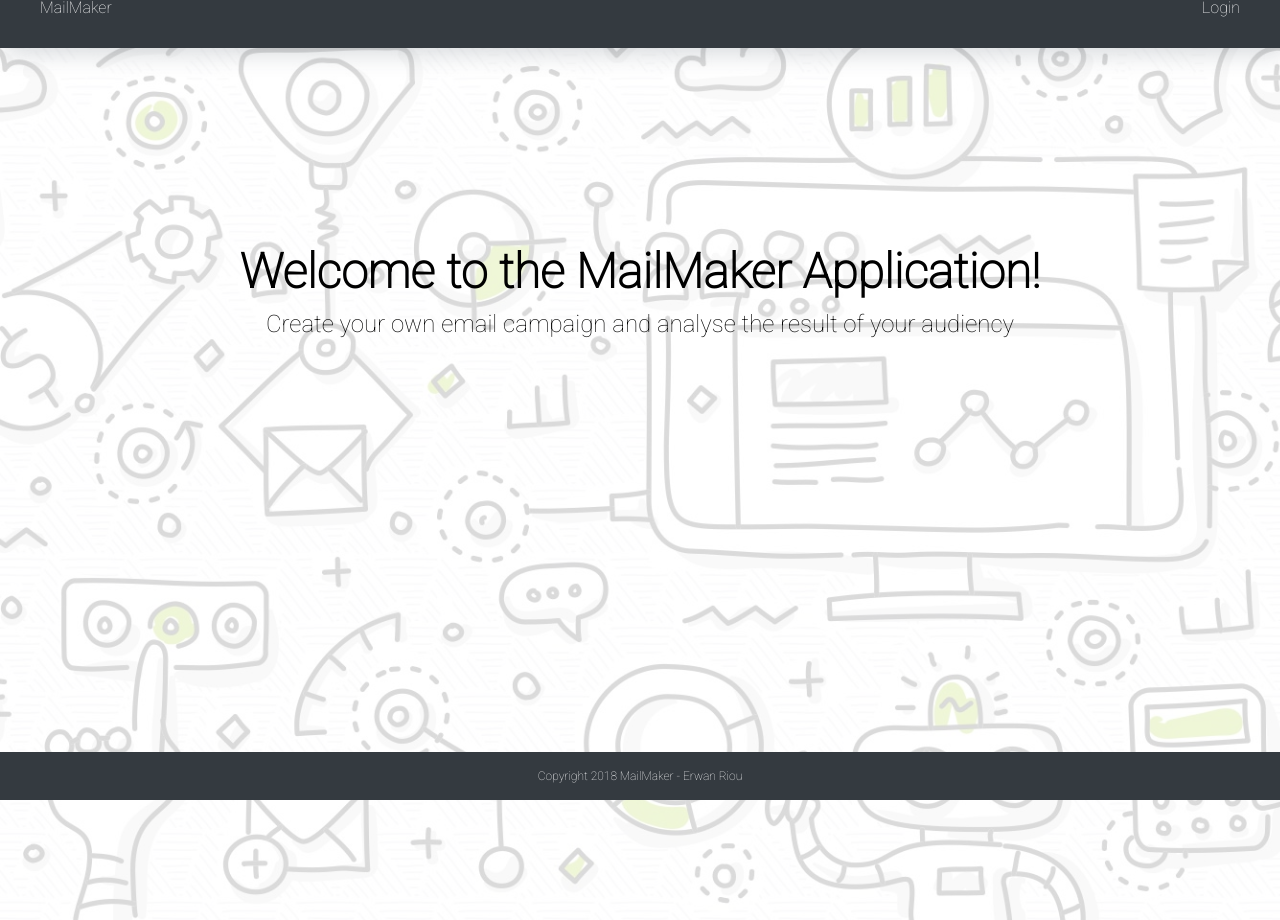
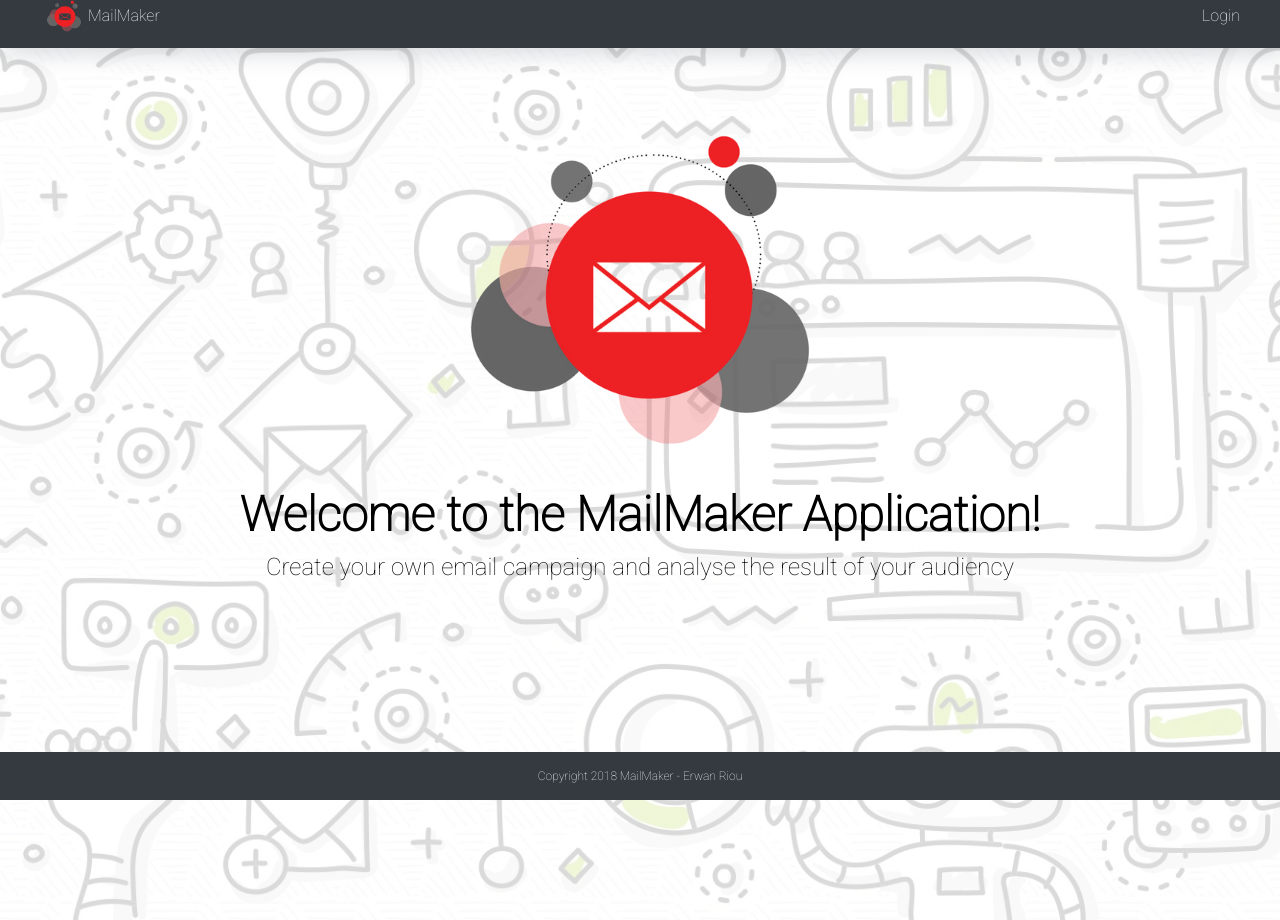
Before and after one commit to erwanriou/mololithic_mailmaker, a React (Create React App) app in the folder client/: page / in a window 1280 px wide. Built offline with nearby package versions, Linux system fonts and the light colour scheme.

Commit message:
[Project] - Adding and configurating the branding logo

```diff
--- a/client/src/components/layout/Landing.js
+++ b/client/src/components/layout/Landing.js
@@ -1,4 +1,5 @@
 import React from 'react'
+import logo from '../../utils/images/emailicon.png'
 
 const Landing = () => {
   return (
@@ -6,6 +7,7 @@
       <div className="opacity">
         <div className="container">
           <div className="title">
+            <img src={logo} alt="logo image"/>
             <h1> Welcome to the MailMaker Application!</h1>
             <h2> Create your own email campaign and analyse the result of your audiency</h2>
           </div>
--- a/client/src/components/layout/Nav.js
+++ b/client/src/components/layout/Nav.js
@@ -1,6 +1,7 @@
 import React from 'react'
 import { Link, withRouter } from 'react-router-dom'
 import { connect } from 'react-redux'
+import icon from '../../utils/images/emailicon.png'
 
 class Nav extends React.Component {
   render() {
@@ -18,6 +19,7 @@
         <div className="container">
           <div className="menu">
             <div className="title">
+              <img src={icon} alt="Icon logo"/>
               <Link to='/'>MailMaker</Link>
             </div>
             <div className="auth">
--- a/client/src/styles/layout.css
+++ b/client/src/styles/layout.css
@@ -15,7 +15,15 @@
   height: 100%;
 }
 .layout .title {
-  padding-top: 15rem;
+  display: flex;
+  flex-direction: column;
+  justify-content: center;
+  padding-top: 8rem;
+}
+.layout img {
+  align-self: center;
+  width: 30rem;
+  margin-bottom: 2rem;
 }
 .layout h1, .layout h2 {
   padding: 0.5rem;
--- a/client/src/styles/nav.css
+++ b/client/src/styles/nav.css
@@ -17,6 +17,9 @@
   font-size: 1rem;
   color: white;
 }
+.nav img {
+  width: 3rem;
+}
 .nav .auth, .nav .title {
   display: flex;
   align-items: center;
```
Also changed, not shown: client/src/utils/images/emailicon.png (added), 1 other file (tests, documents, lock files or other folders).
